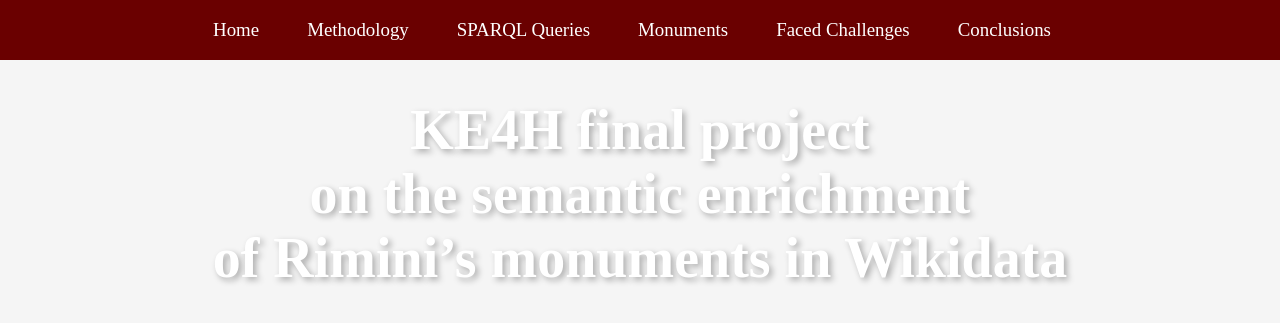
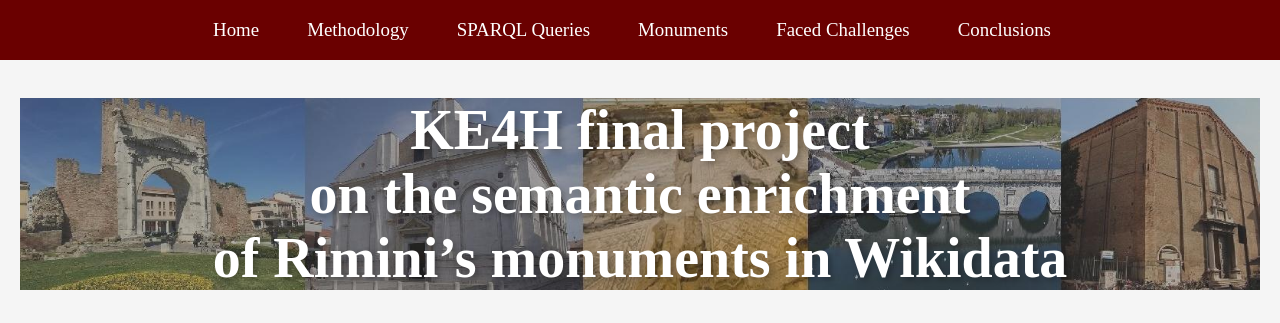
Before and after one commit to ginevraamazza/Website_project, a plain HTML site: page index.html in a window 1280 px wide. Shown: the top 323 px of the page. Drawn offline with Linux system fonts and the light colour scheme; the site is published under a folder, as on GitHub Pages, so addresses that start at the root find nothing.

Commit message:
Update style.css

```diff
--- a/assets/style.css
+++ b/assets/style.css
@@ -436,7 +436,7 @@ footer.inner {
 }
 
 .title-container {
-  background-image: url('/Website_project/images/pippo.jpg');
+  background-image: url('../images/pippo.jpg');
   background-size: cover;
   background-repeat: no-repeat;
   background-position: center;
```
